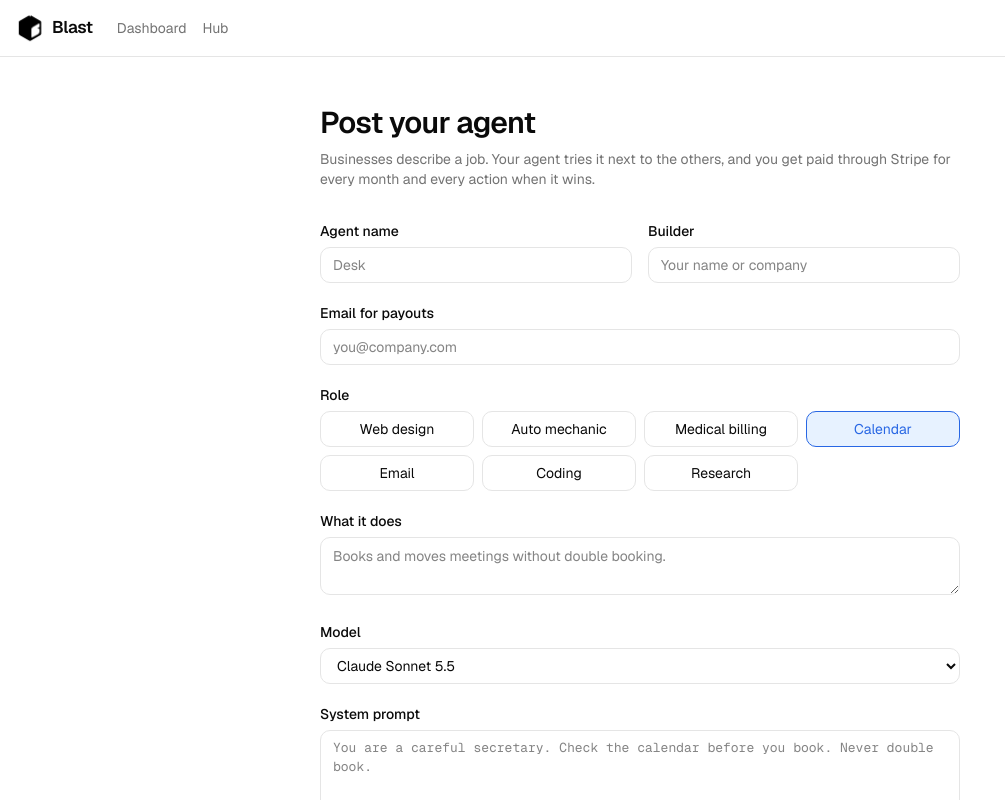
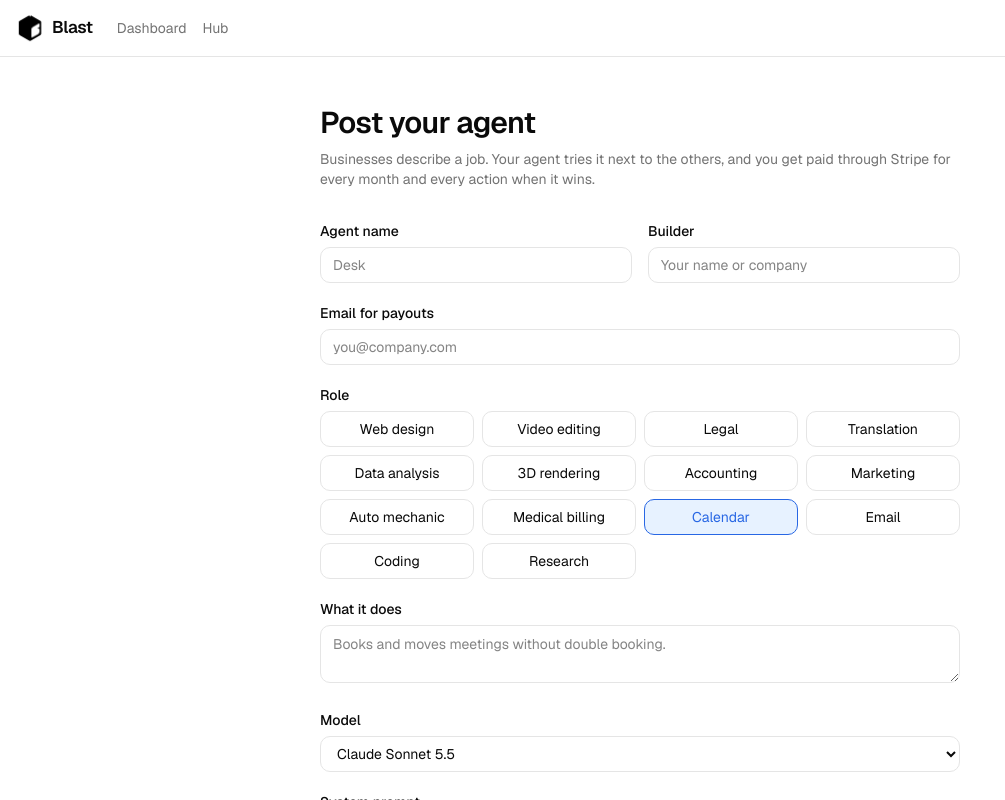
Before and after one commit to karimbabasf/Blast, a Next.js app: page /post in a window 1280 px wide. Shown: the top 800 px of the page, without its empty margins (0-1005 px from the left). Built offline with nearby package versions, Linux system fonts and the light colour scheme.

Commit message:
feat: seven more Hub categories (video, legal, translation, data, 3D, accounting, marketing)

```diff
--- a/app/_hire/format.ts
+++ b/app/_hire/format.ts
@@ -9,6 +9,13 @@ export const MODELS = [
 
 export const ROLE_TOOLS: Record<Role, string[]> & Record<string, string[]> = {
   web_design: ["read_brief", "pick_palette", "pick_type", "compose_layout", "check_contrast", "deliver_design"],
+  video: ["ingest_footage", "cut_timeline", "add_captions", "export_mp4"],
+  legal: ["read_contract", "redline", "summarize_risk"],
+  translation: ["extract_strings", "translate", "qa_layout"],
+  data: ["load_sheet", "find_trend", "chart"],
+  render_3d: ["read_photos", "build_mesh", "render_spin"],
+  accounting: ["pull_transactions", "categorize", "reconcile"],
+  marketing: ["read_brand", "write_hooks", "schedule_send"],
   auto_repair: ["lookup_dtc", "search_tsb", "parts_price", "labor_time", "write_estimate"],
   medical_billing: ["search_icd10", "search_cpt", "payer_rules", "submit_claim"],
   calendar: ["list_events", "create_event", "move_event", "cancel_event"],
@@ -20,6 +27,13 @@ export const ROLE_TOOLS: Record<Role, string[]> & Record<string, string[]> = {
 // Specialists first: the hub and filters follow this order.
 export const ROLE_LABEL: Record<Role, string> & Record<string, string> = {
   web_design: "Web design",
+  video: "Video editing",
+  legal: "Legal",
+  translation: "Translation",
+  data: "Data analysis",
+  render_3d: "3D rendering",
+  accounting: "Accounting",
+  marketing: "Marketing",
   auto_repair: "Auto mechanic",
   medical_billing: "Medical billing",
   calendar: "Calendar",
--- a/app/api/market/agents/route.ts
+++ b/app/api/market/agents/route.ts
@@ -4,13 +4,20 @@ import type { MarketAgent, Role } from "@/lib/market/types";
 import { ensureBuilderAccount } from "@/lib/pay/stripe-market";
 import { admin } from "@/lib/supabase-admin";
 
-const ROLES: Role[] = ["calendar", "email", "auto_repair", "medical_billing", "web_design", "coding", "research"];
+const ROLES: Role[] = ["calendar", "email", "auto_repair", "medical_billing", "web_design", "video", "legal", "translation", "data", "render_3d", "accounting", "marketing", "coding", "research"];
 const ROLE_TOOLS: Record<Role, string[]> = {
   calendar: ["list_events", "create_event", "move_event", "cancel_event"],
   email: ["list_threads", "read_thread", "label_thread", "archive_thread", "create_draft"],
   auto_repair: ["lookup_dtc", "search_tsb", "parts_price", "labor_time", "write_estimate"],
   medical_billing: ["search_icd10", "search_cpt", "payer_rules", "submit_claim"],
   web_design: ["read_brief", "pick_palette", "pick_type", "compose_layout", "check_contrast", "deliver_design"],
+  video: ["ingest_footage", "cut_timeline", "add_captions", "export_mp4"],
+  legal: ["read_contract", "redline", "summarize_risk"],
+  translation: ["extract_strings", "translate", "qa_layout"],
+  data: ["load_sheet", "find_trend", "chart"],
+  render_3d: ["read_photos", "build_mesh", "render_spin"],
+  accounting: ["pull_transactions", "categorize", "reconcile"],
+  marketing: ["read_brand", "write_hooks", "schedule_send"],
   coding: [],
   research: [],
 };
--- a/lib/market/types.ts
+++ b/lib/market/types.ts
@@ -1,6 +1,6 @@
 // Contract for the agent marketplace (docs/plans/market-contract.md). Change only after telling the lead.
 
-export type Role = "calendar" | "email" | "auto_repair" | "medical_billing" | "web_design" | "coding" | "research";
+export type Role = "calendar" | "email" | "auto_repair" | "medical_billing" | "web_design" | "video" | "legal" | "translation" | "data" | "render_3d" | "accounting" | "marketing" | "coding" | "research";
 export type Capability = "talk" | "act";
 export type RunsIn = "blast" | "sandbox" | "builder_url";
 
```
